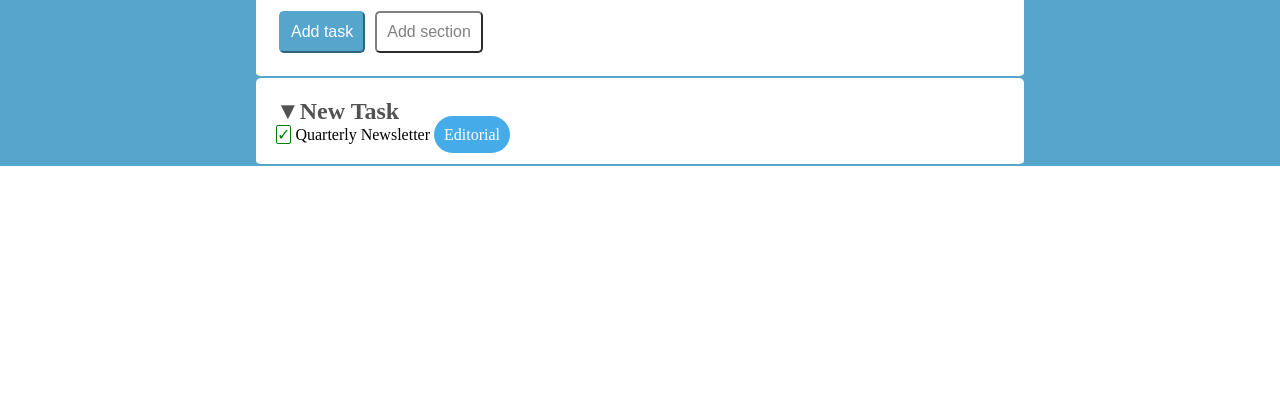
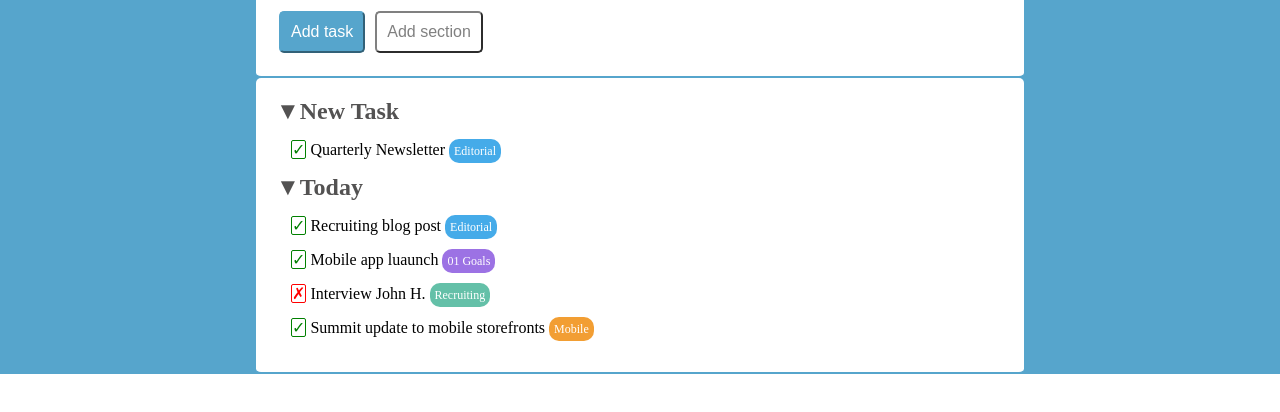
Before and after one commit to AriannaRuggirello/html-css-toboolist, a plain HTML site: page index.html in a window 1280 px wide. Shown: the part 90-502 px from the top of the page. Drawn offline with Linux system fonts and the light colour scheme.

Commit message:
third section

```diff
--- a/css/style.css
+++ b/css/style.css
@@ -74,17 +74,54 @@ h2::before{
 h2{
     color: rgb(83, 82, 82)
 }
-
+/* check conteiner */
 .check-entity::before{
     content: '\2713';
     color: green;
     border: 1px solid green;
     border-radius: 2px;
 }
+/* cross container */
+.cross-entity::before{
+    content: '\2717';
+    color: red;
+    border: 1px solid red;
+    border-radius: 2px;
+}
+
+/* different labels */
+.space{
+    margin: 15px;
+}
+
+.small-txt{
+    font-size: 12px;
+}
 
 .editorial-label{
     background-color: #45ABE9;
     color: white;
-    padding: 10px;
-    border-radius: 20px;
+    padding: 5px;
+    border-radius: 10px;
 }
+
+.goals-label{
+    background-color: #9C72E4;
+    color: white;
+    padding: 5px;
+    border-radius: 10px;
+}
+
+.recruiting-label{
+    background-color: #64C0A8;
+    color: white;
+    padding: 5px;
+    border-radius: 10px;
+}
+
+.mobile-label{
+    background-color: #F29E33;
+    color: white;
+    padding: 5px;
+    border-radius: 10px;
+}
--- a/index.html
+++ b/index.html
@@ -35,15 +35,45 @@
                 <!--entity code freccia in giu -->
 
                 <h2>New Task</h2>
-                <div class="check-entity">
-
-                    Quarterly Newsletter <span class="editorial-label">Editorial</span>
+                <div class="check-entity space">
+                    Quarterly Newsletter
+                    <span class="editorial-label small-txt">
+                        Editorial
+                    </span>
                 </div>
 
             </section>
 
             <!-- sezione 3 today con 4 check -->
             <section>
+                <h2>Today</h2>
+                <div class="check-entity space">
+                    Recruiting blog post
+                    <span class="editorial-label small-txt">
+                        Editorial
+                    </span>
+                </div>
+
+                <div class="check-entity space">
+                    Mobile app luaunch
+                    <span class="goals-label small-txt">
+                        01 Goals
+                    </span>
+                </div>
+
+                <div class="cross-entity space">
+                    Interview John H.
+                    <span class="recruiting-label small-txt">
+                        Recruiting
+                    </span>
+                </div>
+
+                <div class="check-entity space">
+                    Summit update to mobile storefronts
+                    <span class="mobile-label small-txt">
+                        Mobile
+                    </span>
+                </div>
 
             </section>
 
```
